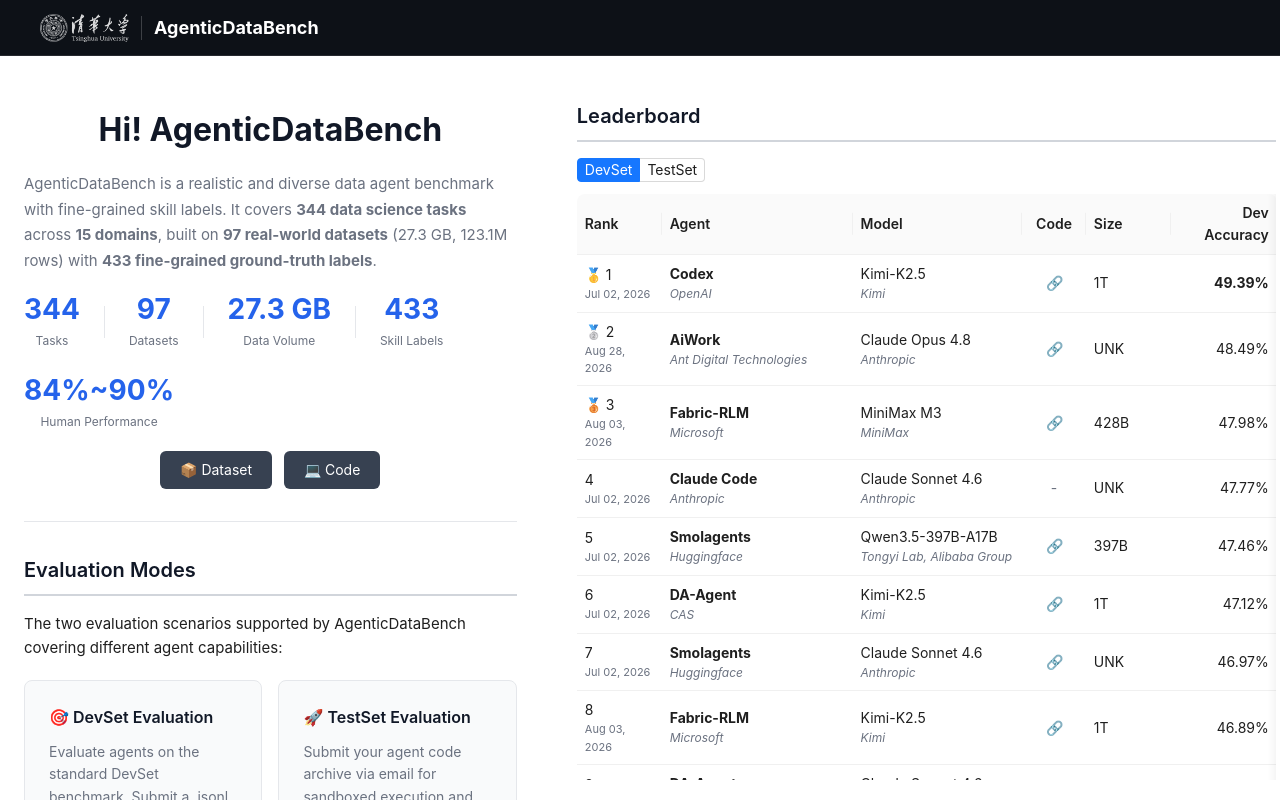
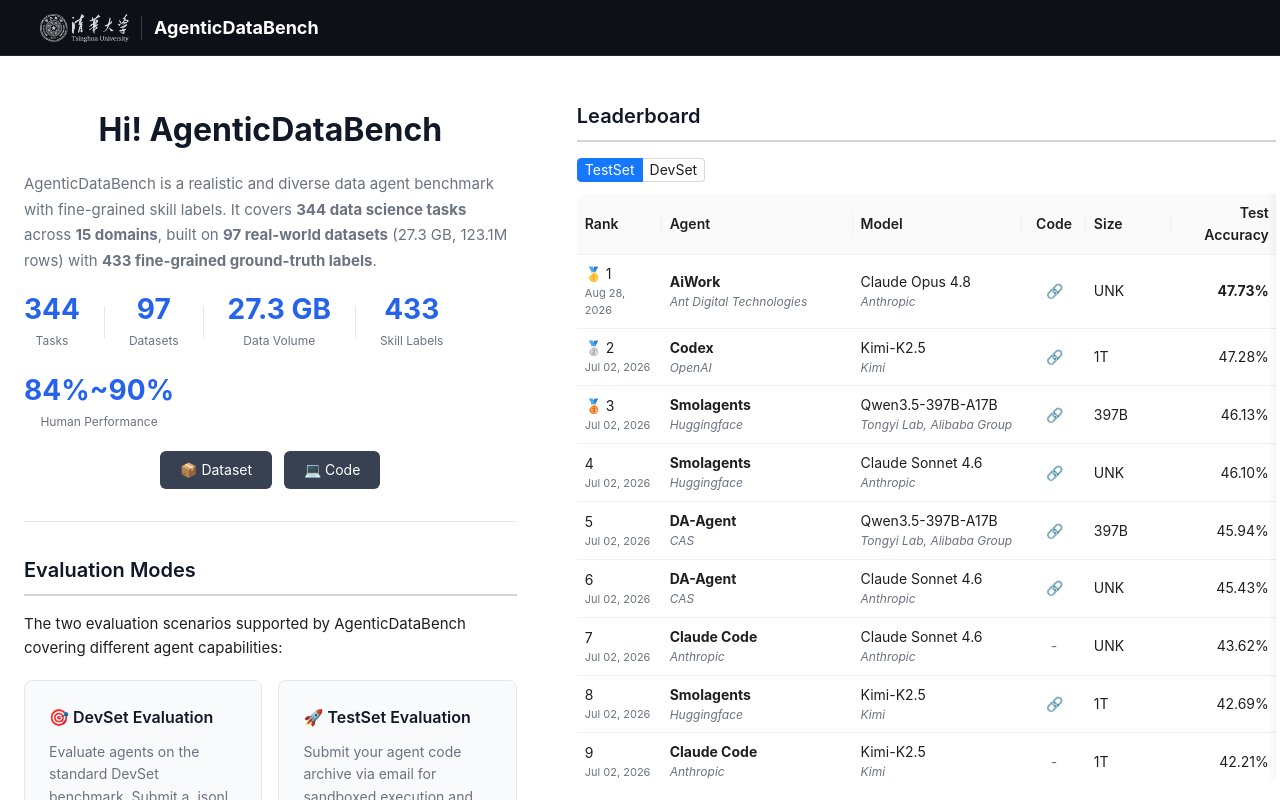
Before and after one commit to AgenticDataBench/AgenticDataBench.github.io, a Vue app: page / in a window 1280 px wide. Shown: the top 800 px of the page. Built offline with nearby package versions, Linux system fonts and the light colour scheme.

Commit message:
feat: show TestSet leaderboard first

```diff
--- a/src/views/Home.vue
+++ b/src/views/Home.vue
@@ -209,8 +209,8 @@
           <!-- Mode Switcher like BIRD -->
           <div class="lb-mode-switch">
             <a-radio-group v-model:value="lbMode" button-style="solid" size="small">
+              <a-radio-button value="custom">TestSet</a-radio-button>
               <a-radio-button value="devset">DevSet</a-radio-button>
-              <a-radio-button value="custom">TestSet</a-radio-button>
             </a-radio-group>
           </div>
 
@@ -233,7 +233,7 @@
 import Leaderboard from '../components/Leaderboard.vue'
 import type { LeaderboardEntry } from '../types'
 const subscribeEmail = ref('')
-const lbMode = ref('devset')
+const lbMode = ref('custom')
 
 const leaderboardData = ref<LeaderboardEntry[]>([])
 
```
